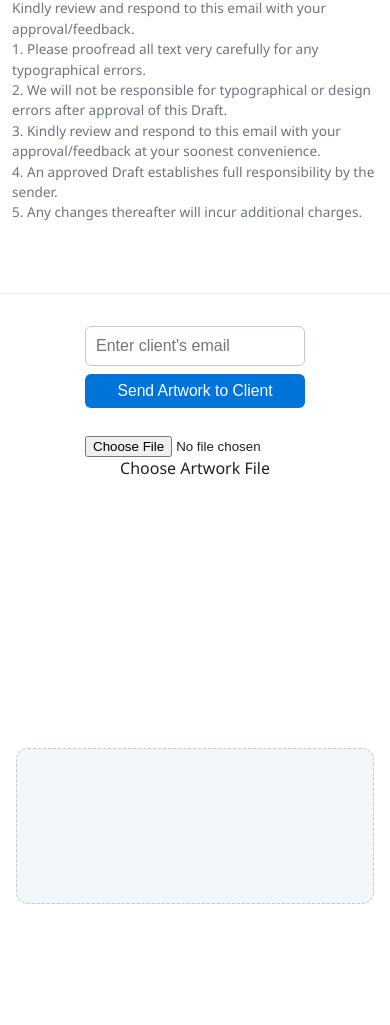
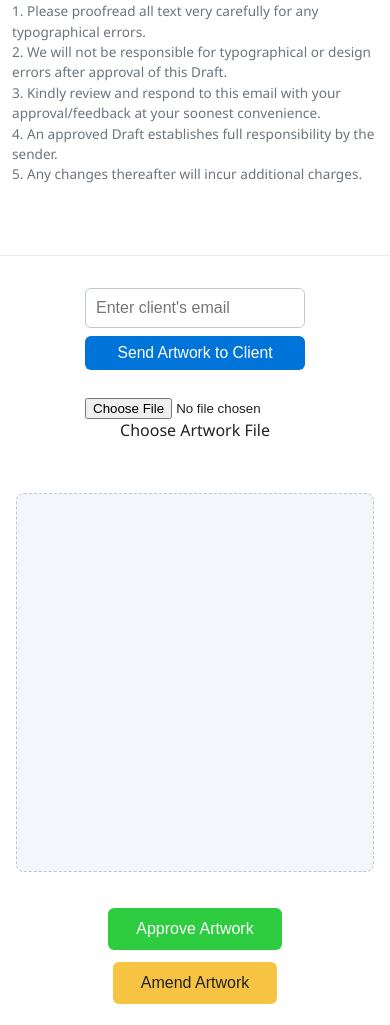
Before and after one commit to Samu77-B/artwork-approval-system, a website: page artwork-approval.html in a window 390 px wide. Shown: the part 191-1216 px from the top of the page. Drawn offline with Linux system fonts and the light colour scheme.

Commit message:
Improve mobile responsiveness for artwork preview: better sizing, touch optimizations, multiple breakpoints

```diff
--- a/artwork-approval.css
+++ b/artwork-approval.css
@@ -408,23 +408,87 @@ h1 {
 #custom-file-label {
   pointer-events: none;
 }
-@media (max-width: 900px) {
+/* Mobile Responsive Artwork Preview */
+@media (max-width: 1024px) {
+  .artwork-preview-section {
+    min-height: 60vh;
+    margin-bottom: 16px;
+  }
+
+  .artwork-preview {
+    width: 95vw;
+    height: 60vh;
+    min-height: 350px;
+    max-height: 70vh;
+  }
+}
+
+@media (max-width: 768px) {
+  .artwork-preview-section {
+    min-height: 50vh;
+    margin-bottom: 16px;
+  }
+
+  .artwork-preview {
+    width: 96vw;
+    height: 50vh;
+    min-height: 300px;
+    max-height: 60vh;
+  }
+
+  .artwork-preview img, .artwork-preview embed {
+    border-radius: 4px;
+    box-shadow: 0 2px 6px rgba(0,0,0,0.08);
+  }
+}
+
+@media (max-width: 480px) {
+  .artwork-preview-section {
+    min-height: 45vh;
+    margin-bottom: 12px;
+  }
+
   .artwork-preview {
     width: 98vw;
-    height: 45vw;
-    min-height: 220px;
+    height: 45vh;
+    min-height: 250px;
+    max-height: 50vh;
+    border-radius: 8px;
+  }
+
+  .artwork-preview img, .artwork-preview embed {
+    border-radius: 4px;
   }
 }
-@media (max-width: 600px) {
-  .container {
-    padding: 8px 0 0 0;
-  }
-  .logo {
-    width: 90px;
-  }
+
+@media (max-width: 320px) {
   .artwork-preview {
-    width: 98vw;
-    height: 40vw;
-    min-height: 120px;
+    width: 99vw;
+    height: 40vh;
+    min-height: 200px;
+    max-height: 45vh;
   }
 }
+
+/* Mobile Touch Optimizations */
+@media (max-width: 768px) {
+  .artwork-preview {
+    /* Better touch interaction */
+    -webkit-overflow-scrolling: touch;
+    touch-action: pan-x pan-y;
+  }
+
+  .artwork-preview img {
+    /* Prevent image selection on mobile */
+    -webkit-user-select: none;
+    -moz-user-select: none;
+    -ms-user-select: none;
+    user-select: none;
+    /* Prevent image dragging on mobile */
+    -webkit-user-drag: none;
+    -khtml-user-drag: none;
+    -moz-user-drag: none;
+    -o-user-drag: none;
+    user-drag: none;
+  }
+}
```
